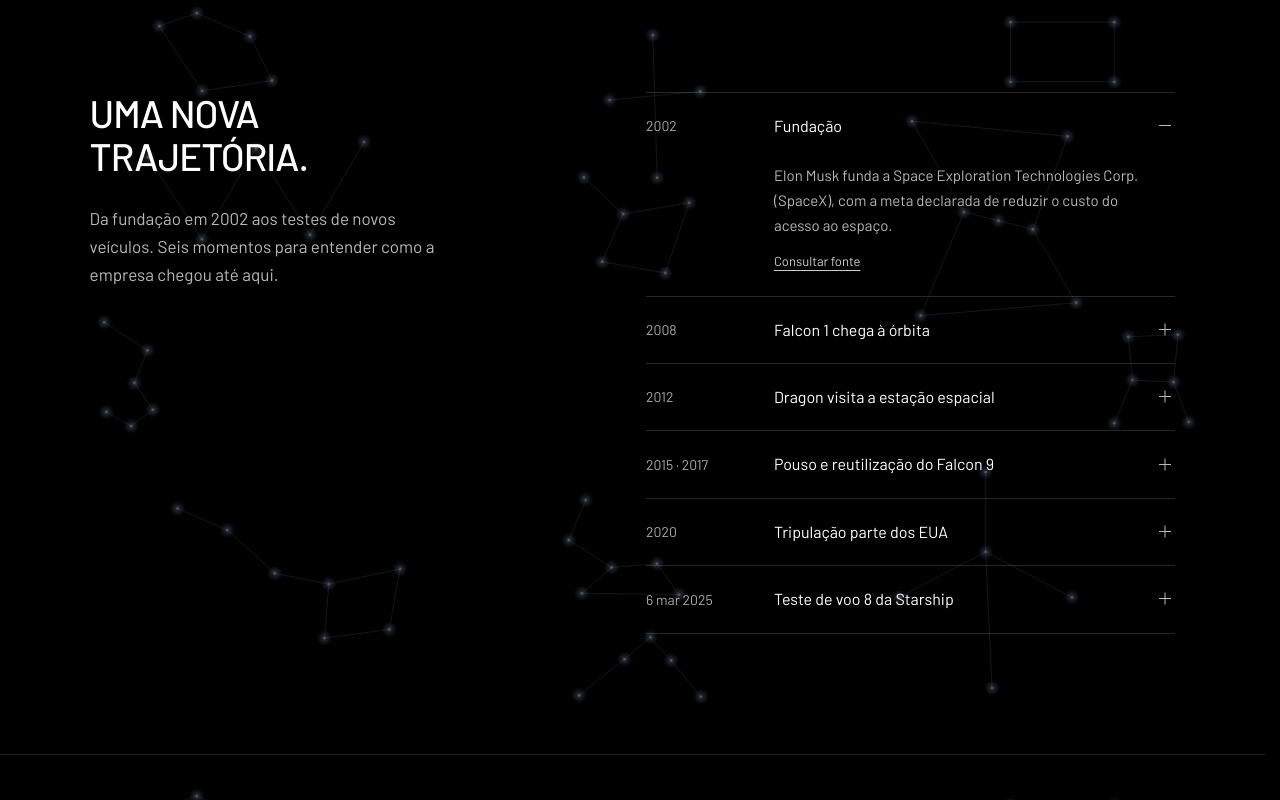
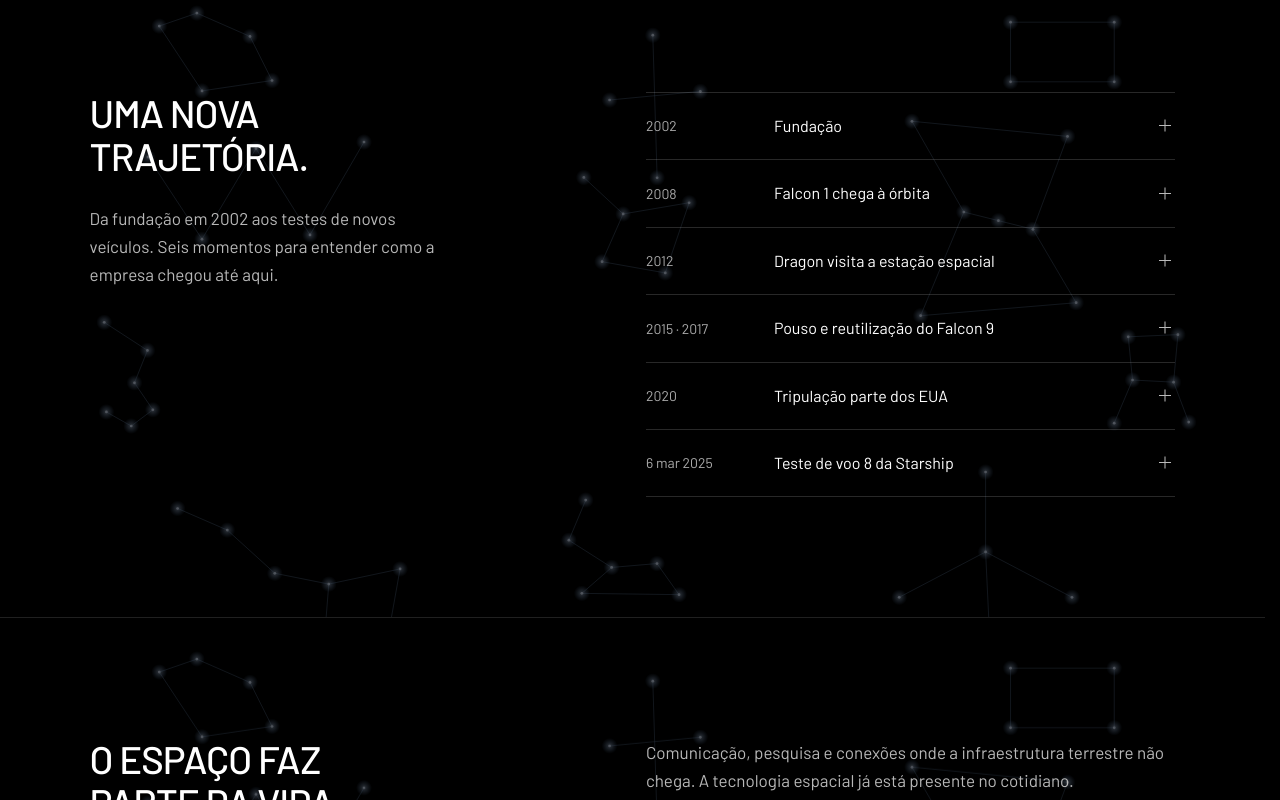
Before and after one commit to rafael-santos-covre/Camps_Tech_SpaceX, a React (Vite) app: page / in a window 1280 px wide. Shown: the part 4780-5580 px from the top of the page. Built offline with nearby package versions, Linux system fonts and the light colour scheme; no server answers.

Commit message:
Animate timeline content on first click

```diff
--- a/src/EducationalSections.tsx
+++ b/src/EducationalSections.tsx
@@ -36,7 +36,7 @@
         <p>Da fundação em 2002 aos testes de novos veículos. Seis momentos para entender como a empresa chegou até aqui.</p>
       </div>
       <div className="timeline">
-        {MILESTONES.map((item, index) => <AnimatedDetails key={item.year} className="timeline-item reveal" style={{ transitionDelay: `${Math.min(index, 5) * 70}ms` }} defaultOpen={index === 0} summary={<><span className="timeline-year">{item.year}</span><span>{item.title}</span></>}>
+        {MILESTONES.map((item, index) => <AnimatedDetails key={item.year} className="timeline-item reveal" style={{ transitionDelay: `${Math.min(index, 5) * 70}ms` }} summary={<><span className="timeline-year">{item.year}</span><span>{item.title}</span></>}>
           <div className="timeline-copy"><p>{item.text}</p><a href={item.source} target="_blank" rel="noreferrer">Consultar fonte</a></div>
         </AnimatedDetails>)}
       </div>
```
